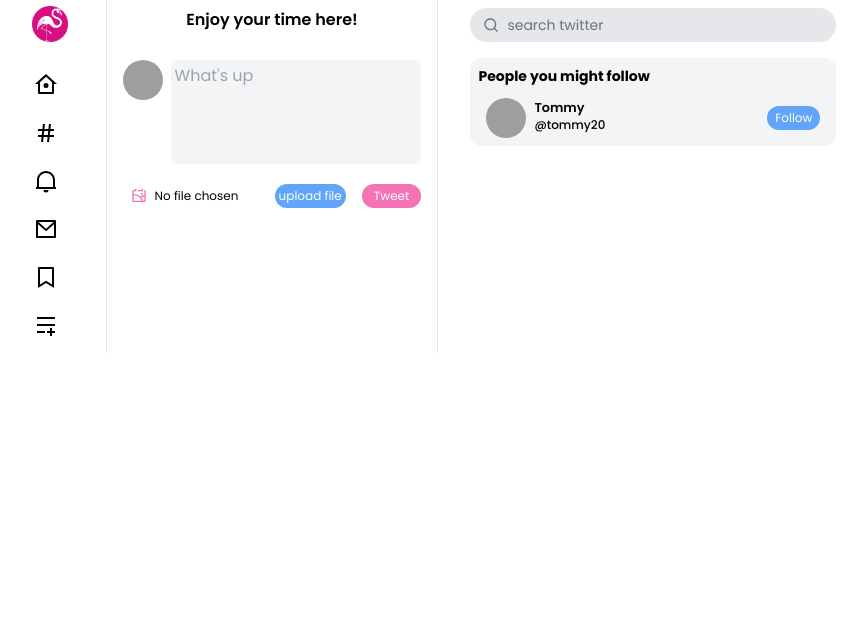
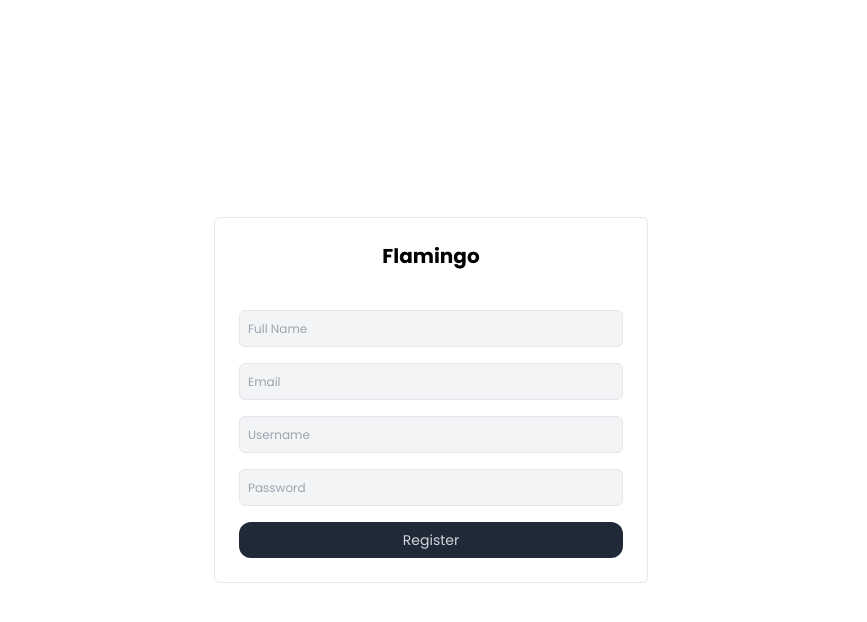
Before and after one commit to nishanthmessi/flamingo, a React (Vite) app in the folder client/: page /signup in a window 1280 px wide. Shown: the top 622 px of the page, without its empty margins (209-1076 px from the left). Built offline with nearby package versions, Linux system fonts and the light colour scheme; no server answers; grey boxes are pictures that could not be loaded.

Commit message:
client auth

```diff
--- a/client/src/App.jsx
+++ b/client/src/App.jsx
@@ -1,18 +1,18 @@
 import { Routes, Route } from "react-router-dom"
 import Axios from "axios"
-import Explore from "./components/Explore"
-import Feed from "./components/Feed"
-import NavBar from "./components/NavBar"
+import Home from "./pages/Home"
+import Login from "./components/Login"
+import Register from "./components/Register"
 
 const App = () => {
   Axios.defaults.baseURL = 'http://localhost:5001/api'
 
   return (
-    <div className="flex justify-center gap-8 mx-auto">
-      <NavBar />
-      <Feed />
-      <Explore />
-    </div>
+    <Routes>
+      <Route path="/" element={<Login />} />
+      <Route path="/signup" element={<Register />} />
+      <Route path="/home" element={<Home />} />
+    </Routes>
   )
 }
 
--- /dev/null
+++ b/client/src/components/Login.jsx
@@ -0,0 +1,50 @@
+import { useState } from 'react'
+import { useNavigate } from "react-router-dom"
+import Axios from 'axios'
+
+const Login = () => {
+  const [email, setEmail] = useState("")
+  const [password, setPassword] = useState("")
+
+  const navigate = useNavigate()
+
+  const handleSubmit = async (e) => {
+    e.preventDefault()
+
+    try {
+      const request = await Axios.post("/auth/signin", {
+        email,
+        password
+      })
+    } catch (error) {
+
+    }
+  }
+
+  return (
+    <div className="flex justify-center items-center h-screen">
+      <div className="border p-6 rounded-md">
+        <h1 className="text-xl font-bold text-center mb-10">Flamingo</h1>
+        <form action="submit" className="flex flex-col justify-center items-center gap-4 w-[30vw]">
+          <input
+            type="email"
+            className="border bg-gray-100 rounded-md p-2 outline-none w-full text-[.8rem] placeholder:text-xs"
+            placeholder="email"
+            value={email}
+            onChange={(e) => setEmail(e.target.value)}
+          />
+          <input
+            type="password"
+            className="border bg-gray-100 rounded-md p-2 outline-none w-full text-[.8rem] placeholder:text-xs"
+            placeholder="password"
+            value={password}
+            onChange={(e) => setPassword(e.target.value)}
+          />
+          <button className="bg-gray-800 w-full py-2 rounded-xl text-sm text-gray-300">Login</button>
+        </form>
+      </div>
+    </div>
+  )
+}
+
+export default Login
--- /dev/null
+++ b/client/src/components/Register.jsx
@@ -0,0 +1,49 @@
+import { useState } from 'react'
+
+const Register = () => {
+  const [fullName, setFullName] = useState("")
+  const [email, setEmail] = useState("")
+  const [username, setUsername] = useState("")
+  const [password, setPassword] = useState("")
+
+  return (
+    <div className="flex justify-center items-center h-screen">
+      <div className="border p-6 rounded-md">
+        <h1 className="text-xl font-bold text-center mb-10">Flamingo</h1>
+        <form action="submit" className="flex flex-col justify-center items-center gap-4 w-[30vw]">
+          <input
+            type="text"
+            className="border bg-gray-100 rounded-md p-2 outline-none w-full text-[.8rem] placeholder:text-xs"
+            placeholder="Full Name"
+            value={fullName}
+            onChange={(e) => setFullName(e.target.value)}
+          />
+          <input
+            type="email"
+            className="border bg-gray-100 rounded-md p-2 outline-none w-full text-[.8rem] placeholder:text-xs"
+            placeholder="Email"
+            value={email}
+            onChange={(e) => setEmail(e.target.value)}
+          />
+          <input
+            type="text"
+            className="border bg-gray-100 rounded-md p-2 outline-none w-full text-[.8rem] placeholder:text-xs"
+            placeholder="Username"
+            value={username}
+            onChange={(e) => setUsername(e.target.value)}
+          />
+          <input
+            type="password"
+            className="border bg-gray-100 rounded-md p-2 outline-none w-full text-[.8rem] placeholder:text-xs"
+            placeholder="Password"
+            value={password}
+            onChange={(e) => setPassword(e.target.value)}
+          />
+          <button className="bg-gray-800 w-full py-2 rounded-xl text-sm text-gray-300">Register</button>
+        </form>
+      </div>
+    </div>
+  )
+}
+
+export default Register
--- /dev/null
+++ b/client/src/pages/Home.jsx
@@ -0,0 +1,15 @@
+import Explore from "../components/Explore"
+import Feed from "../components/Feed"
+import NavBar from "../components/NavBar"
+
+const Home = () => {
+  return (
+    <div className="flex justify-center gap-8 mx-auto">
+      <NavBar />
+      <Feed />
+      <Explore />
+    </div>
+  )
+}
+
+export default Home
```
